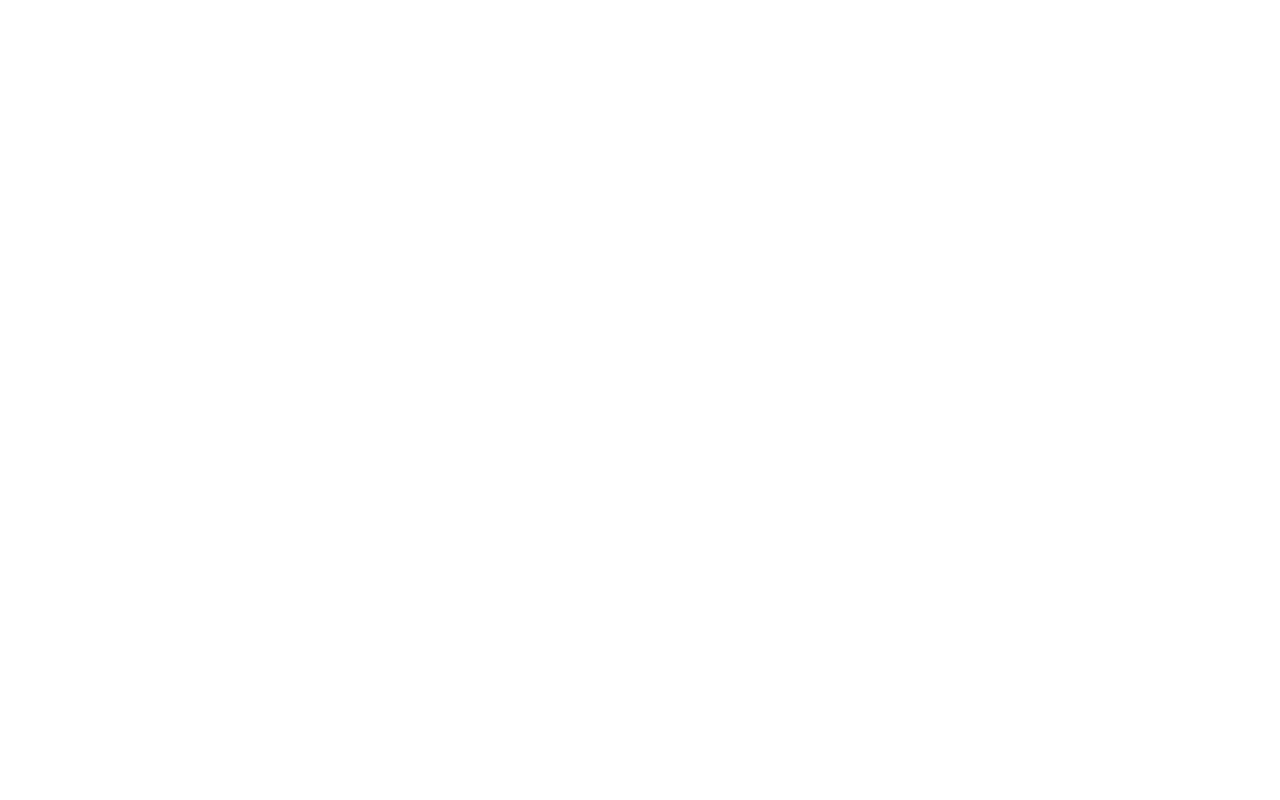
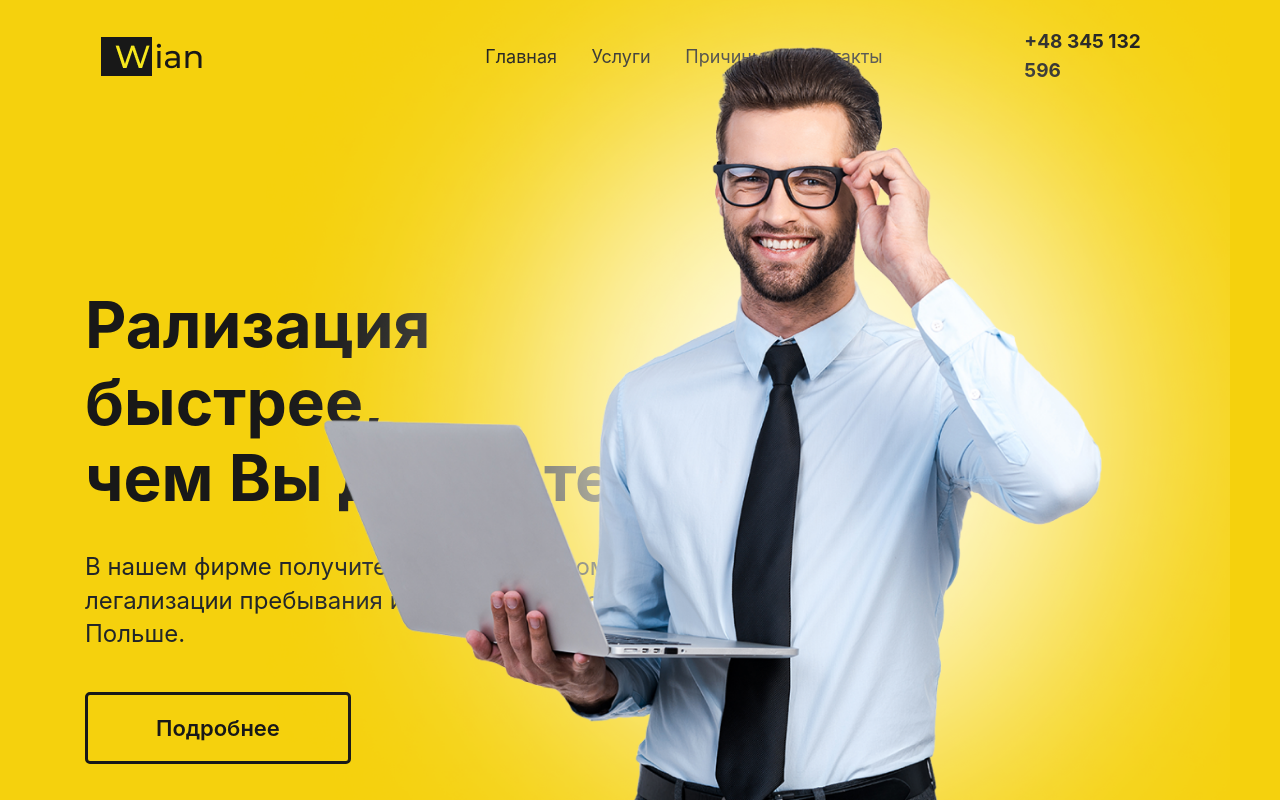
Before and after one commit to vladyslav-yavorskyi/wian, a plain HTML site: page index.html in a window 1280 px wide. Drawn offline with nearby package versions, Linux system fonts and the light colour scheme.

Commit message:
Created Main Page

```diff
--- a/css/style.css
+++ b/css/style.css
@@ -0,0 +1,95 @@
+body {
+    font-family: 'Montserrat', sans-serif;
+}
+
+button {
+	cursor: pointer;
+	background-color: transparent;
+	border: none;
+}
+
+h1, h2, h3, h4, h5, h6 {
+    color:#181818;
+}
+
+div, p, span, a, input, button {
+	box-sizing: border-box;
+}
+
+a {
+    cursor: pointer;
+	text-decoration: none !important;
+    background-color: transparent;
+}
+
+
+.header {
+    background-color: #f5d10d;
+    height: 100vh;
+    position: relative;
+}
+
+.main-navbar {
+    margin-top: 20px;
+}
+
+.main-link a {
+    font-weight: 400;
+    font-size: 18px ;
+    color:#181818;
+    transition: 0.5s ease-in-out;
+}
+
+.main-link a:hover {
+    color: #000;
+}
+
+.main-phone {
+    font-weight: bold;
+    font-size: 19px;
+    color:#181818;
+    transition: 0.5s ease-in-out;
+}
+
+.main-phone:hover {
+    color: #000
+}
+
+.hero {
+    padding-top: 17%;
+}
+
+.main-title {
+    font-weight: bold;
+    font-size: 64px;
+}
+
+.main-description {
+    padding-top: 25px;
+    padding-bottom: 45px;
+    font-size: 24px;
+    line-height: 140.7%;
+}
+
+.main-button {
+    font-weight: 600;
+    font-size: 22px;
+    color: #181818;
+    border: 3px solid #181818;
+    box-sizing: border-box;
+    border-radius: 5px;
+    padding: 20px 68px;
+    transition: 0.5s ease-in-out;
+}
+
+.main-button:hover {
+    background-color: #181818;
+    color: #f5d10d;
+}
+
+.main-hero img{
+    position: absolute;
+    bottom: 0;
+    right: 50px;
+    height: 886px;
+}
--- a/index.html
+++ b/index.html
@@ -5,8 +5,52 @@
     <meta name="viewport" content="width=device-width, initial-scale=1.0">
     <title>WIAN</title>
     <link rel="stylesheet" href="css/style.css">
+    <link href="https://fonts.googleapis.com/css2?family=Montserrat:wght@400;600;700&display=swap" rel="stylesheet">
+    <link rel="stylesheet" href="https://stackpath.bootstrapcdn.com/bootstrap/4.5.2/css/bootstrap.min.css" integrity="sha384-JcKb8q3iqJ61gNV9KGb8thSsNjpSL0n8PARn9HuZOnIxN0hoP+VmmDGMN5t9UJ0Z" crossorigin="anonymous">
 </head>
 <body>
+    <header class="header">
+        <div class="container">
+            <div class="row">
+                <nav class="navbar col-12 main-navbar">
+                    <div class="col-4">
+                        <a href="#" class="navbar-brand brand-img">
+                            <img src="img/logo.png">
+                        </a>
+                    </div>
+                    <div class="col-6 main-link" >
+                        <a href="#" class="col-3">Главная</a>
+                        <a href="#" class="col-3">Услуги</a>
+                        <a href="#" class="col-3">Причины</a>
+                        <a href="#" class="col-3">Контакты</a>
+                    </div>
+                    <div class="col-2">
+                        <a href="tel:+48 345 132 596" class="main-phone">
+                            +48 345 132 596
+                        </a>
+                    </div>
+                </nav>
+            </div>
+        </div>
 
+        <div class="container ">
+            <div class="row">
+                <div class="col-7 hero">
+                    <h1 class="main-title">
+                        Рализация быстрее,</br> чем Вы думаете
+                    </h1>
+                    <p class="main-description">
+                        В нашем фирме получите комплексную помощь по легализации пребывания и работы иностранцев в Польше.
+                    </p>
+                    <a class="main-button ">
+                        Подробнее
+                    </a>
+                </div>
+                <div class="main-hero">
+                    <img src="img/imghero(1).png">
+                </div>
+            </div>
+        </div>
+    </header>
 </body>
 </html>
```
Also changed, not shown: img/imghero(1).png (added), img/logo.png (added).
